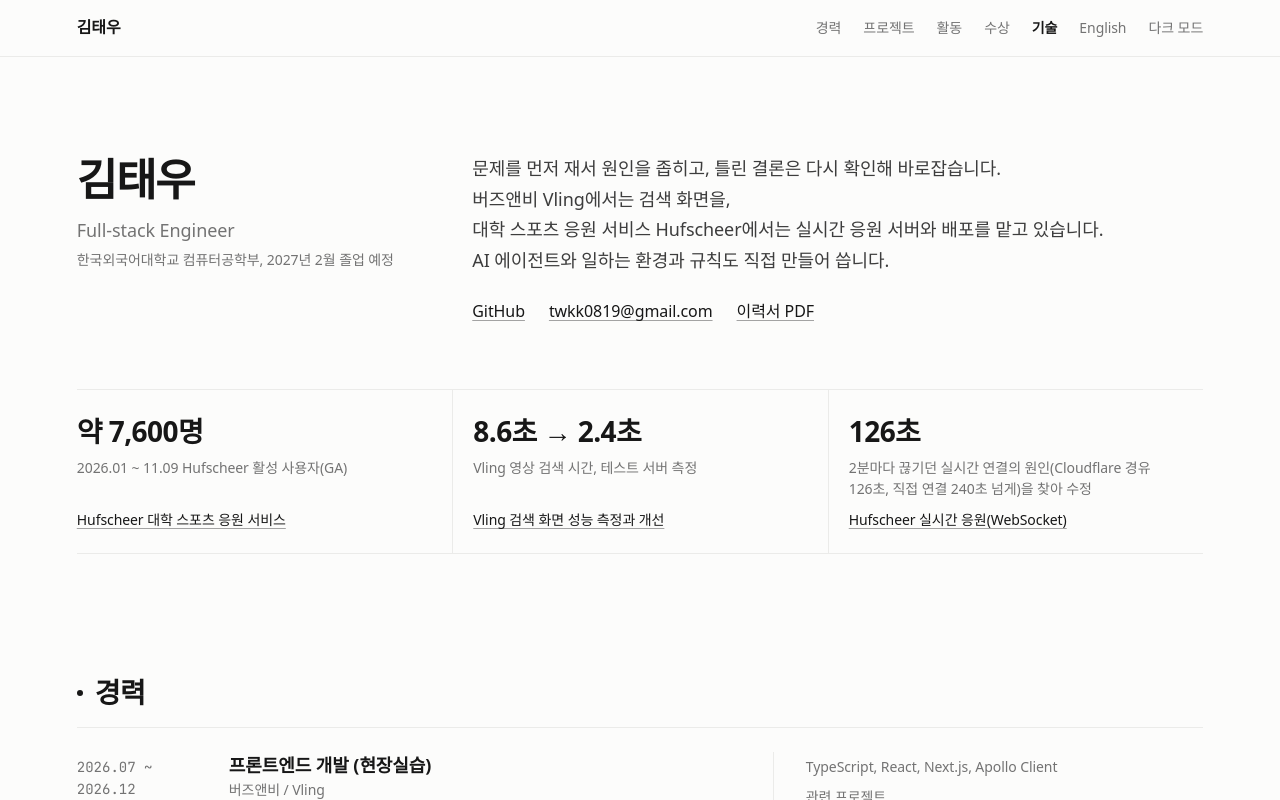
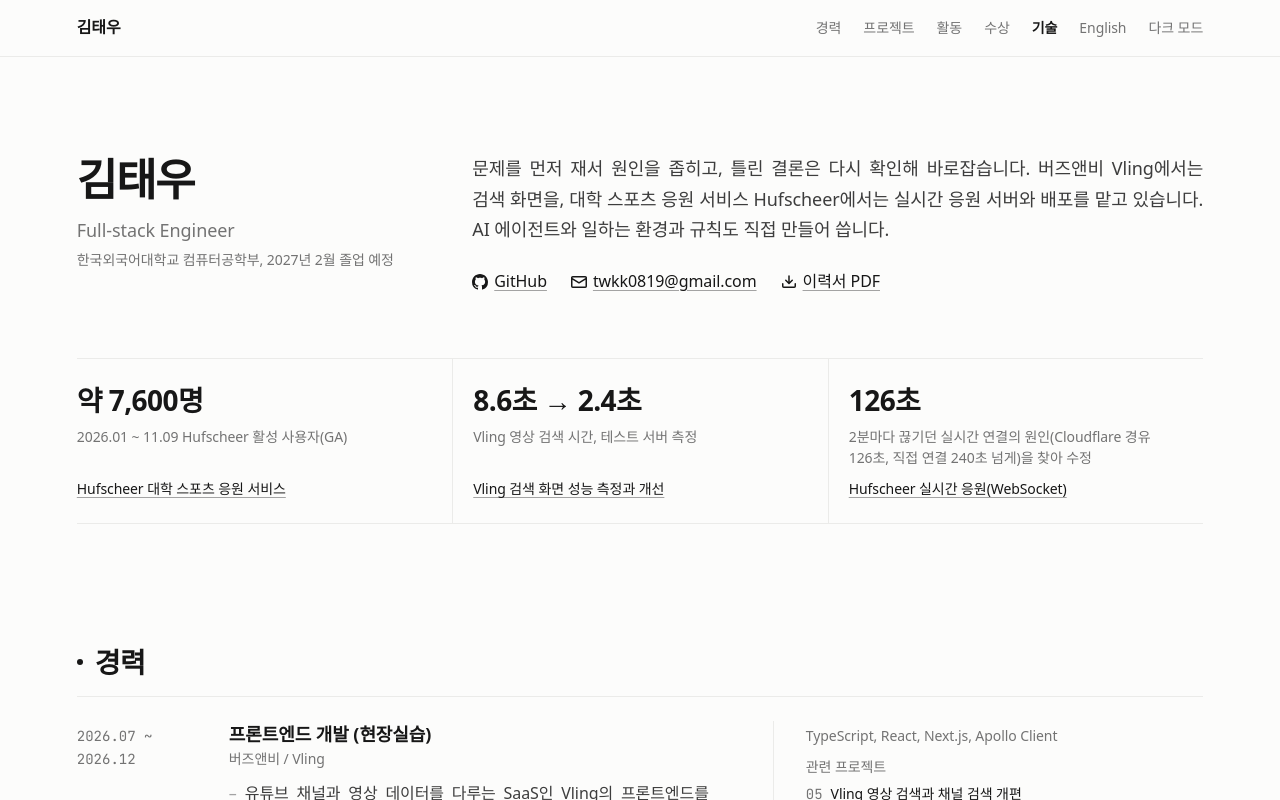
Before and after one commit to TAEW00KIM/TAEW00KIM.github.io, a React (Vite) app: page / in a window 1280 px wide. Shown: the top 800 px of the page. Built offline with nearby package versions, Linux system fonts and the light colour scheme; a web font is replaced by a local one.

Commit message:
첫 화면: 소개글 강제 줄바꿈 제거, 링크 아이콘, 줄글 양쪽맞춤(700px 이상)

```diff
--- a/src/components/Hero.tsx
+++ b/src/components/Hero.tsx
@@ -1,4 +1,17 @@
 import { useData } from "../i18n";
+
+// GitHub Octicons (MIT): mark-github, mail, download, 16px
+const GITHUB = "M8 0c4.42 0 8 3.58 8 8a8.013 8.013 0 0 1-5.45 7.59c-.4.08-.55-.17-.55-.38 0-.27.01-1.13.01-2.2 0-.75-.25-1.23-.54-1.48 1.78-.2 3.65-.88 3.65-3.95 0-.88-.31-1.59-.82-2.15.08-.2.36-1.02-.08-2.12 0 0-.67-.22-2.2.82-.64-.18-1.32-.27-2-.27-.68 0-1.36.09-2 .27-1.53-1.03-2.2-.82-2.2-.82-.44 1.1-.16 1.92-.08 2.12-.51.56-.82 1.28-.82 2.15 0 3.06 1.86 3.75 3.64 3.95-.23.2-.44.55-.51 1.07-.46.21-1.61.55-2.33-.66-.15-.24-.6-.83-1.23-.82-.67.01-.27.38.01.53.34.19.73.9.82 1.13.16.45.68 1.31 2.69.94 0 .67.01 1.3.01 1.49 0 .21-.15.45-.55.38A7.995 7.995 0 0 1 0 8c0-4.42 3.58-8 8-8Z";
+const MAIL = "M1.75 2h12.5c.966 0 1.75.784 1.75 1.75v8.5A1.75 1.75 0 0 1 14.25 14H1.75A1.75 1.75 0 0 1 0 12.25v-8.5C0 2.784.784 2 1.75 2ZM1.5 12.251c0 .138.112.25.25.25h12.5a.25.25 0 0 0 .25-.25V5.809L8.38 9.397a.75.75 0 0 1-.76 0L1.5 5.809v6.442Zm13-8.181v-.32a.25.25 0 0 0-.25-.25H1.75a.25.25 0 0 0-.25.25v.32L8 7.88Z";
+const DOWNLOAD = "M2.75 14A1.75 1.75 0 0 1 1 12.25v-2.5a.75.75 0 0 1 1.5 0v2.5c0 .138.112.25.25.25h10.5a.25.25 0 0 0 .25-.25v-2.5a.75.75 0 0 1 1.5 0v2.5A1.75 1.75 0 0 1 13.25 14ZM7.25 7.689V2a.75.75 0 0 1 1.5 0v5.689l1.97-1.969a.749.749 0 1 1 1.06 1.06l-3.25 3.25a.749.749 0 0 1-1.06 0L4.22 6.78a.749.749 0 1 1 1.06-1.06l1.97 1.969Z";
+
+function Icon({ d }: { d: string }) {
+  return (
+    <svg className="hicon" viewBox="0 0 16 16" width="16" height="16" aria-hidden="true" focusable="false">
+      <path fill="currentColor" d={d} />
+    </svg>
+  );
+}
 
 export default function Hero() {
   const { hero, resume, site, ui } = useData();
@@ -11,15 +24,24 @@ export default function Hero() {
       </div>
       <div className="hero-about">
         <p className="hero-intro">
-          {/* tagline 한 항목(문장이나 절)마다 새 줄에서 시작한다. 이어 붙이면 원문 그대로다. */}
+          {/* tagline 항목을 한 문단으로 이어 붙인다(강제 줄바꿈 없음). */}
           {hero.tagline.map((s, i) => (
             <span key={i}>{i > 0 && " "}{s}</span>
           ))}
         </p>
         <p className="hero-links">
-          <a href={site.github} target="_blank" rel="noopener noreferrer">GitHub</a>
-          <a href={`mailto:${site.email}`}>{site.email}</a>
-          <a href={site.resumePdf} download={ui.resumeFilename}>{resume.pdfLabel}</a>
+          <a href={site.github} target="_blank" rel="noopener noreferrer">
+            <Icon d={GITHUB} />
+            <span>GitHub</span>
+          </a>
+          <a href={`mailto:${site.email}`}>
+            <Icon d={MAIL} />
+            <span>{site.email}</span>
+          </a>
+          <a href={site.resumePdf} download={ui.resumeFilename}>
+            <Icon d={DOWNLOAD} />
+            <span>{resume.pdfLabel}</span>
+          </a>
         </p>
       </div>
     </header>
--- a/src/styles.css
+++ b/src/styles.css
@@ -37,6 +37,9 @@ a:hover { text-decoration-color: var(--ink); }
 h1, h2, h3, h4, p, ul, ol, dl, dd, figure { margin: 0; padding: 0; }
 /* 한국어 줄글: 낱말 안에서 끊지 않고(keep-all, body), 마지막 줄에 한두 글자만 남지 않게 */
 p, li, dd, figcaption { text-wrap: pretty; }
+/* 줄글은 양쪽맞춤(11/11). 제목, 라벨, 수치, 짧은 캡션은 왼쪽 정렬 그대로.
+   좁은 화면은 낱말을 끊지 않아(keep-all) 양쪽맞춤하면 낱말 사이가 크게 벌어져 왼쪽 정렬로 둔다. */
+@media (min-width: 700px) { .hero-intro, .summary, .dash li, .gabout p, .psr dd, .lead, .detail section p { text-align: justify; } }
 ul, ol { list-style: none; }
 .mono { font-family: var(--mono); font-variant-numeric: tabular-nums; letter-spacing: 0; }
 .wrap { max-width: calc(var(--page) + 2 * var(--gutter)); margin: 0 auto; padding: 0 var(--gutter); }
@@ -64,8 +67,11 @@ ul, ol { list-style: none; }
 .hero-intro { margin-top: 28px; font-size: var(--fs-md); line-height: 1.7; color: var(--body); max-width: 44em; }
 /* 1100px 이상(hero 2열)은 문장이나 절마다 새 줄, 그보다 좁으면 이어 흘린다(짧은 줄이 들쭉날쭉해지지 않게) */
 .hero-intro span { display: inline; }
-@media (min-width: 1100px) { .hero-intro span { display: block; text-wrap: balance; } }
 .hero-links { margin-top: 24px; display: flex; flex-wrap: wrap; gap: 4px 24px; font-size: var(--fs-sm); }
+.hero-links a { display: inline-flex; align-items: center; gap: 6px; text-decoration: none; }
+.hero-links a span { text-decoration: underline; text-decoration-color: var(--faint); text-underline-offset: 3px; text-decoration-thickness: 1px; transition: text-decoration-color 0.15s; }
+.hero-links a:hover span { text-decoration-color: var(--ink); }
+.hicon { flex: none; color: var(--ink); }
 
 /* key numbers */
 .numbers {
```
Also changed, not shown: 1 other file (tests, documents, lock files or other folders).
